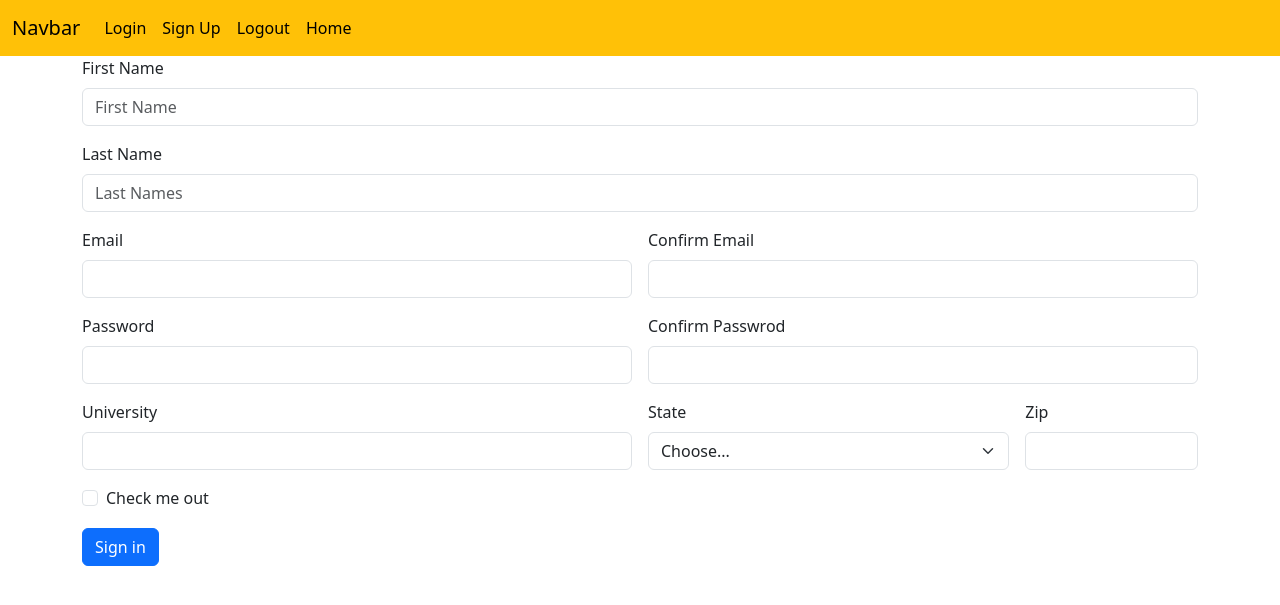
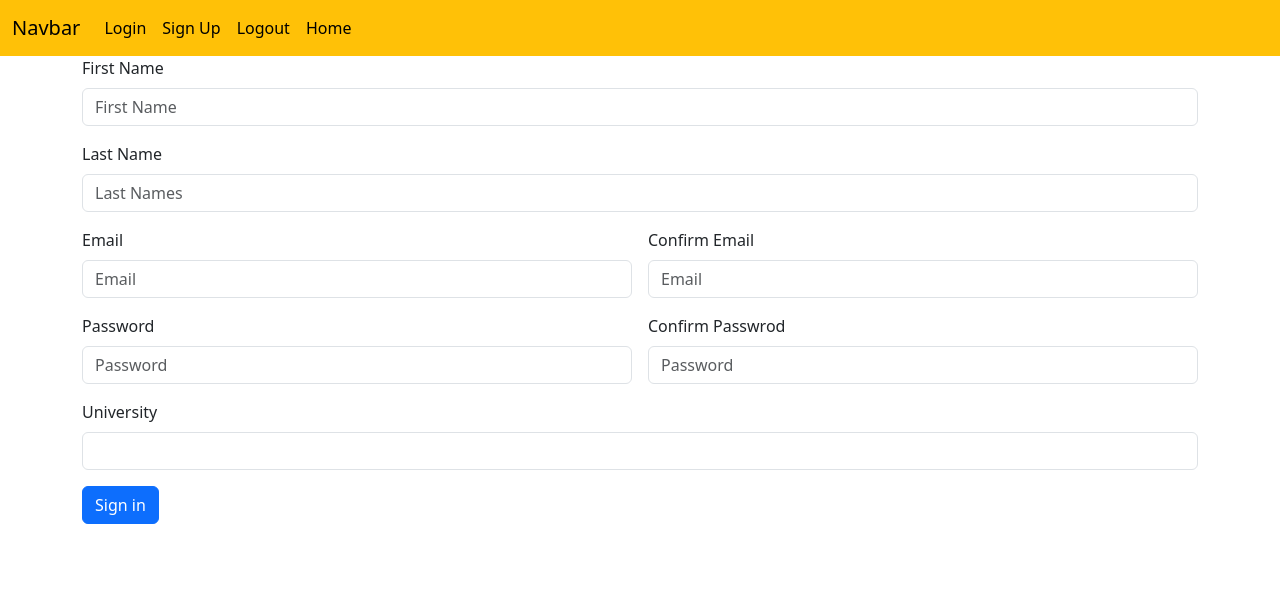
Before and after one commit to 2314105/COM-4003, a Flask app: page /sign-up in a window 1280 px wide. Shown: the top 605 px of the page. Run offline with Flask 3, Linux system fonts and the light colour scheme.

Commit message:
login in sign up

```diff
--- a/Flask-Web-App-Tutorial/website/templates/sign_up.html
+++ b/Flask-Web-App-Tutorial/website/templates/sign_up.html
@@ -4,51 +4,67 @@
 
 <form class="row g-3">
   <div class="col-12">
-    <label for="inputAddress" class="form-label">First Name</label>
-    <input type="text" class="form-control" id="inputAddress" placeholder="First Name">
+    <label for="firstName" class="form-label">First Name</label>
+    <input
+    type="firstName"
+    class="form-control"
+    id="firstName"
+    name="firstName"
+    placeholder="First Name">
   </div>
   <div class="col-12">
-    <label for="inputAddress2" class="form-label">Last Name</label>
-    <input type="text" class="form-control" id="inputAddress2" placeholder="Last Names">
+    <label for="lastName" class="form-label">Last Name</label>
+    <input
+    type="lastName"
+    class="form-control"
+    id="lastName"
+    name="lastName"
+    placeholder="Last Names">
   </div>
   <div class="col-md-6">
-    <label for="inputEmail4" class="form-label">Email</label>
-    <input type="email" class="form-control" id="inputEmail4">
+    <label for="email1" class="form-label">Email</label>
+    <input
+    type="email1"
+    class="form-control"
+    id="email1"
+    name="email1"
+    placeholder="Email">
   </div>
   <div class="col-md-6">
-    <label for="inputPassword4" class="form-label">Confirm Email</label>
-    <input type="password" class="form-control" id="inputPassword4">
+    <label for="email2" class="form-label">Confirm Email</label>
+    <input
+    type="email2"
+    class="form-control"
+    id="email2"
+    name="email2"
+    placeholder="Email">
   </div>
   <div class="col-md-6">
-    <label for="inputEmail4" class="form-label">Password</label>
-    <input type="email" class="form-control" id="inputEmail4">
+    <label for="password1" class="form-label">Password</label>
+    <input
+    type="password1"
+    class="form-control"
+    id="password1"
+    name="password1"
+    placeholder="Password">
   </div>
   <div class="col-md-6">
-    <label for="inputPassword4" class="form-label">Confirm Passwrod</label>
-    <input type="password" class="form-control" id="inputPassword4">
-  </div>
-  <div class="col-md-6">
-    <label for="inputCity" class="form-label">University</label>
-    <input type="text" class="form-control" id="inputCity">
-  </div>
-  <div class="col-md-4">
-    <label for="inputState" class="form-label">State</label>
-    <select id="inputState" class="form-select">
-      <option selected>Choose...</option>
-      <option>...</option>
-    </select>
-  </div>
-  <div class="col-md-2">
-    <label for="inputZip" class="form-label">Zip</label>
-    <input type="text" class="form-control" id="inputZip">
+    <label for="password2" class="form-label">Confirm Passwrod</label>
+    <input
+    type="password2"
+    class="form-control"
+    id="password2"
+    name="password2"
+    placeholder="Password">
   </div>
   <div class="col-12">
-    <div class="form-check">
-      <input class="form-check-input" type="checkbox" id="gridCheck">
-      <label class="form-check-label" for="gridCheck">
-        Check me out
-      </label>
-    </div>
+    <label for="university" class="form-label">University</label>
+    <input
+    type="university"
+    class="form-control"
+    id="university"
+    name="university
+    placeholder="University">
   </div>
   <div class="col-12">
     <button type="submit" class="btn btn-primary">Sign in</button>
```
Also changed, not shown: Flask-Web-App-Tutorial/website/templates/login.html (+24 -0 lines).
